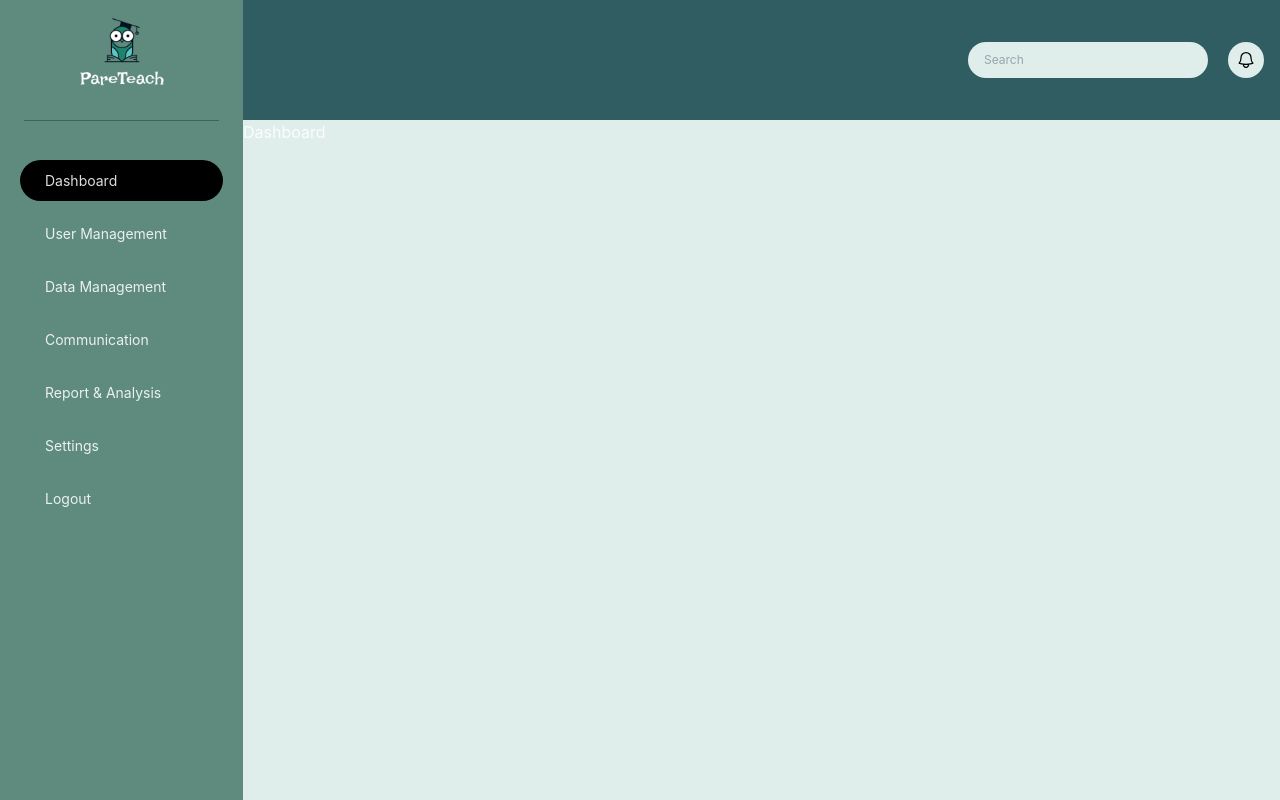
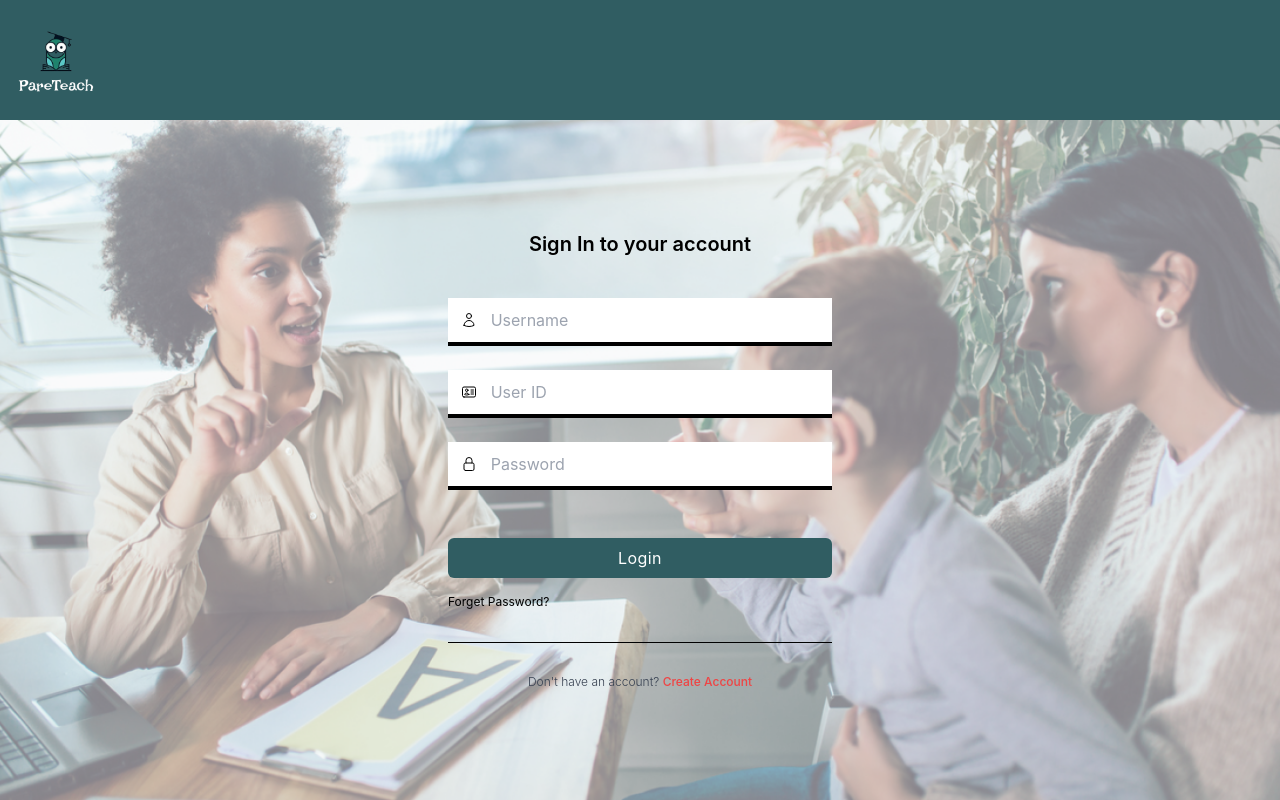
Before and after one commit to PareTeach/PareTeach-FrontEnd, a React (Vite) app: page /login in a window 1280 px wide. Before the commit this address led to /dashboard. Built offline with nearby package versions, Linux system fonts and the light colour scheme; the HTML template or start-up script is replaced by a standard one.

Commit message:
add login page

```diff
--- a/src/App.jsx
+++ b/src/App.jsx
@@ -11,13 +11,14 @@ import {
   Logout,
   ReportAndAnalysis,
   Settings,
+  SignUp,
   UserManagement,
   Welcome,
 } from "../src/pages/index";
 import { TopNavbar, SideNavbar } from "../src/components/index";
 
 export default function App() {
-  const user = true;
+  const user = false;
 
   return (
     <div className="bg-black h-screen flex relative">
@@ -63,6 +64,10 @@ export default function App() {
             path="/login"
             element={!user ? <Login /> : <Navigate to={"/"} />}
           />
+          <Route
+            path="/signup"
+            element={!user ? <SignUp /> : <Navigate to={"/"} />}
+          />
         </Routes>
       </div>
     </div>
--- a/src/components/TopNavbar.jsx
+++ b/src/components/TopNavbar.jsx
@@ -9,11 +9,11 @@ const TopNavbar = () => {
   return (
     <div className="bg-primary_dark h-[15vh] relative px-4 flex justify-between items-center">
       <div className="h-[100px] w-[80px] flex justify-center items-center">
-        {pathname === "/" || pathname === "/login" ? (
+        {pathname === "/" || pathname === "/login" || pathname === "/signup" ? (
           <img className="object-contain" width={90} src={logo} />
         ) : null}
       </div>
-      {pathname !== "/" && pathname !== "/login" && (
+      {pathname !== "/" && pathname !== "/login" && pathname !== "/signup" && (
         <div className="flex gap-x-5">
           <input
             type="text"
--- /dev/null
+++ b/src/components/WelcomeBackground.jsx
@@ -0,0 +1,15 @@
+import React from "react";
+
+const WelcomeBackground = () => {
+  return (
+    <>
+      <img
+        src="../src/assets/background.png"
+        className="object-cover h-[85vh] w-full"
+      />
+      <div className="h-[85vh] w-full absolute bg-white/50" />
+    </>
+  );
+};
+
+export default WelcomeBackground;
--- a/src/components/index.js
+++ b/src/components/index.js
@@ -1,4 +1,5 @@
 import SideNavbar from "./SideNavbar";
 import TopNavbar from "./TopNavbar";
+import WelcomeBackground from "./WelcomeBackground";
 
-export { SideNavbar, TopNavbar };
+export { SideNavbar, TopNavbar, WelcomeBackground };
--- a/src/pages/Login.jsx
+++ b/src/pages/Login.jsx
@@ -1,16 +1,86 @@
 import React from "react";
+import { WelcomeBackground } from "../components";
+import {
+  BeakerIcon,
+  UserIcon,
+  IdentificationIcon,
+  LockClosedIcon,
+} from "@heroicons/react/24/outline";
+import { NavLink } from "react-router-dom";
 
 const Login = () => {
   return (
     <div className="h-[85vh] bg-black flex justify-center items-center relative">
-      <img
-        src="../src/assets/background.png"
-        className="object-cover h-[85vh] w-full"
-      />
-      <div className="h-[85vh] w-full absolute bg-white/40" />
-      <span className="absolute text-8xl w-8/12 leading-[1.2] font-semibold text-center text-black">
-        login
-      </span>
+      <WelcomeBackground />
+
+      <div className="w-full p-24 m-auto  rounded-md lg:max-w-xl absolute">
+        <h1 className="text-xl font-semibold text-center text-black">
+          Sign In to your account
+        </h1>
+        <form className="mt-10 flex gap-y-4 flex-col">
+          {/* input user name */}
+          <div className="mb-2 flex justify-center items-center">
+            <div className="bg-white border-b-4 border-black h-12 w-12 flex justify-center items-center">
+              <UserIcon className="h-4 w-4 bg-white text-black" />
+            </div>
+            <input
+              type="text"
+              placeholder="Username"
+              className="h-12 block w-full text-purple-700 bg-white  outline-none border-b-4 border-black"
+            />
+          </div>
+          {/* input user name */}
+
+          {/* input user Id */}
+          <div className="mb-2 flex justify-center items-center">
+            <div className="bg-white border-b-4 border-black h-12 w-12 flex justify-center items-center">
+              <IdentificationIcon className="h-4 w-4 bg-white text-black" />
+            </div>
+            <input
+              type="text"
+              placeholder="User ID"
+              className="h-12 block w-full text-purple-700 bg-white  outline-none border-b-4 border-black"
+            />
+          </div>
+          {/* input user name */}
+
+          {/* input user PW */}
+          <div className="mb-2 flex justify-center items-center">
+            <div className="bg-white border-b-4 border-black h-12 w-12 flex justify-center items-center">
+              <LockClosedIcon className="h-4 w-4 bg-white text-black" />
+            </div>
+            <input
+              type="password"
+              placeholder="Password"
+              className="h-12 block w-full text-purple-700 bg-white  outline-none border-b-4 border-black"
+            />
+          </div>
+          {/* input user name */}
+
+          <div className="mt-6">
+            <button className="w-full px-4 py-2 tracking-wide text-white transition-colors duration-200 transform bg-primary_dark rounded-md hover:bg-primary_light">
+              Login
+            </button>
+          </div>
+
+          <a href="#" className="text-xs text-black hover:underline">
+            Forget Password?
+          </a>
+        </form>
+
+        <div className="h-[.5px] bg-black w-full mt-8" />
+        <p className="mt-8 text-xs font-light text-center text-gray-700">
+          {" "}
+          Don't have an account?{" "}
+          <NavLink
+            replace
+            to={"/signup"}
+            className="font-medium text-red-500 hover:underline"
+          >
+            Create Account
+          </NavLink>
+        </p>
+      </div>
     </div>
   );
 };
--- /dev/null
+++ b/src/pages/SignUp.jsx
@@ -0,0 +1,12 @@
+import React from "react";
+import { WelcomeBackground } from "../components";
+
+const SignUp = () => {
+  return (
+    <div className="h-[85vh] bg-black flex justify-center items-center relative">
+      <WelcomeBackground />
+    </div>
+  );
+};
+
+export default SignUp;
--- a/src/pages/Welcome.jsx
+++ b/src/pages/Welcome.jsx
@@ -1,14 +1,11 @@
 import React from "react";
 import { Link } from "react-router-dom";
+import { WelcomeBackground } from "../components";
 
 const Welcome = () => {
   return (
     <div className="h-[85vh] bg-black flex justify-center items-center relative">
-      <img
-        src="../src/assets/background.png"
-        className="object-cover h-[85vh] w-full"
-      />
-      <div className="h-[85vh] w-full absolute bg-white/40" />
+      <WelcomeBackground />
       <span className="absolute text-8xl w-8/12 leading-[1.2] font-semibold text-center text-black">
         WELCOME TO THE ADMIN PANEL
       </span>
--- a/src/pages/index.js
+++ b/src/pages/index.js
@@ -8,6 +8,7 @@ import Communication from "./Communication";
 import ReportAndAnalysis from "./ReportAndAnalysis";
 import Settings from "./Settings";
 import Logout from "./Logout";
+import SignUp from "./SignUp";
 export {
   Login,
   Register,
@@ -19,4 +20,5 @@ export {
   ReportAndAnalysis,
   Settings,
   Logout,
+  SignUp,
 };
```
Also changed, not shown: src/pages/UserManagement.jsx (renamed from src/pages/UserManagment.jsx).
